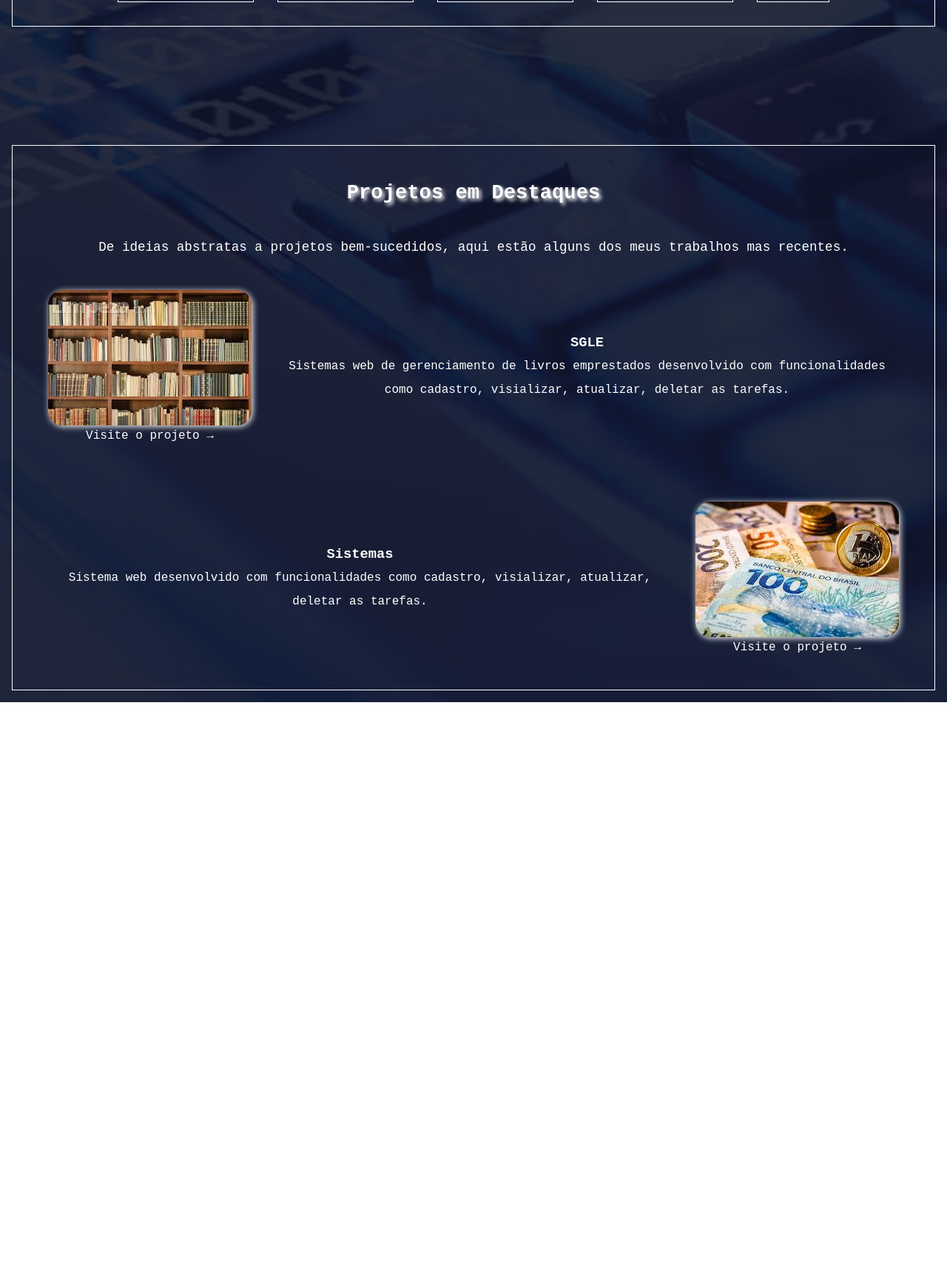
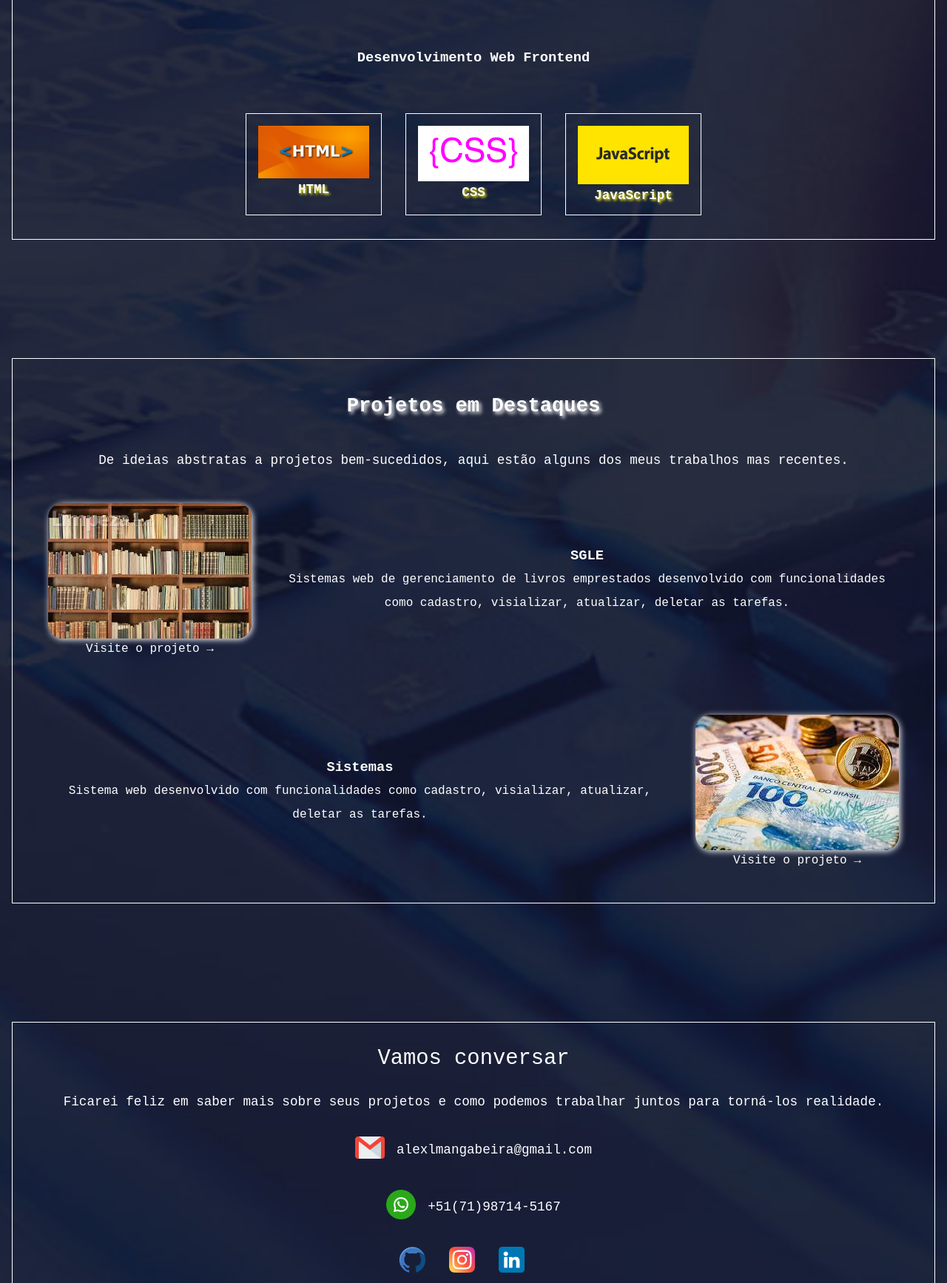
Before and after one commit to Allex-Lima/Allex-Lima.github.io, a plain HTML site: page index.html in a window 1280 px wide. Shown: the part 2103-3837 px from the top of the page at 74% size. Before the commit the page ends 3052 px from the top, so only its background shows below. Drawn offline with nearby package versions, Linux system fonts and the light colour scheme.

Commit message:
Feat: Footer | Skills

```diff
--- /dev/null
+++ b/css/footer.css
@@ -0,0 +1,98 @@
+.contacts {
+    display: flex;
+    justify-content: space-between;
+    gap: 4rem;
+    scroll-margin-top: 7rem;
+    color: white;
+    border: 1px solid white;
+    margin: 10rem 1rem 1rem 1rem;
+}
+
+.contact-content {
+    /* background-color: red; */
+    margin: auto;
+}
+
+.contact-content .title-text span {
+    display: flex;
+    justify-content: center;
+
+}
+
+.contact-content .title-text .one {
+    /* background-color: aliceblue; */
+    font-size: 1.8rem;
+    margin: 2rem;
+
+}
+
+.contact-content .title-text .two {
+    font-size: 1.1rem;
+    margin: 2rem;
+
+}
+
+.contact-content .contact-info span {
+    display: flex;
+    justify-content: center;
+    margin-bottom: 2rem;
+    font-size: 1.1rem;
+}
+
+.contact-content .contact-info .whatsapp img{
+    width: 40px;
+}
+
+.contact-content .contact-info .whatsapp {
+    display: flex;
+    align-items: center;
+}
+
+.contact-content .contact-info .whatsapp a{
+    margin-right: 1rem;
+}
+.contact-content .icons a img  {
+    width: 35px;
+}
+
+.contact-content .icons  {
+    display: flex;
+    justify-content: center;
+}
+
+.contact-content .icons  a {
+    margin-right: 2rem;
+}
+
+.contact-content .copy {
+    display: flex;
+    justify-content: center;
+    margin: 2rem 0 2rem 0;
+}
+
+@media only screen and (max-width: 800px) {
+
+    .contact-content .title-text span {
+        display: flex;
+        justify-content: center;
+        text-align: center;
+    }
+
+    .contact-content .title-text .two {
+        text-align: justify;
+        line-height: 1.5rem;
+        font-size: 1rem;
+    }
+
+    .contact-content .contact-info .whatsapp {
+        display: block;
+        align-items: center;
+        text-align: center;
+        justify-content: space-between;
+
+    }
+
+    .contact-content .copy {
+        text-align: center;
+    }
+}
--- a/css/skills.css
+++ b/css/skills.css
@@ -72,6 +72,7 @@
 
     .skills .skills_content .description {
         /* border: 1px solid white; */
+        width: 85%;
         margin: 0.5rem;
         text-align: justify;
         font-size: 1rem;
--- a/css/style.css
+++ b/css/style.css
@@ -4,3 +4,4 @@
 @import './about.css';
 @import './skills.css';
 @import './projects.css';
+@import './footer.css';
--- a/index.html
+++ b/index.html
@@ -28,7 +28,7 @@
                             <li><a href="#about">Sobre</a></li>
                             <li><a href="#skills">habilidades</a></li>
                             <li><a href="#projects">Projetos</a></li>
-                            <li><a href="#">Contatos</a></li>
+                            <li><a href="#contacts">Contatos</a></li>
                         </ul>
                     </div>
                 </li>
@@ -58,8 +58,7 @@
             <p>
                 Sou um entusiasta da tecnologia, apaixonado por futebol, praias, jogos, viagens e por uma boa leitura.
                 Sempre busco explorar novas oportunidades e experiências em cada uma dessas áreas. Acredito que minha
-                combinação de habilidades pessoais (<i>forte capacidade de comunicação, perseverança, proativo, apreço pelo trabalho em equipe, autocontrole emocional, resolução de problemas, gestão do tempo e adaptabilidade. Além disso, sou autodidata e estou constantemente buscando aprender e aprimorar minhas habilidades, seja por meio de cursos, leituras ou experiências práticas. Estou sempre aberto a novos conhecimentos e desafios, buscando me desenvolver de forma contínua e constante.</i>) e <a href="#skills">habilidades
-                    técnicas</a>, enriquecendo minha vida pessoal e profissional.
+                combinação de habilidades pessoais (<i>forte capacidade de comunicação, perseverança, proativo, apreço pelo trabalho em equipe, autocontrole emocional, resolução de problemas, gestão do tempo e adaptabilidade. Além disso, sou autodidata e estou constantemente buscando aprender e aprimorar minhas habilidades, seja por meio de cursos, leituras ou experiências práticas. Estou sempre aberto a novos conhecimentos e desafios, buscando me desenvolver de forma contínua e constante.</i>) e <a href="#skills">técnicas</a>, enriquecendo minha vida pessoal e profissional.
             </p>
         </div>
         <div class="about_right">
@@ -136,6 +135,28 @@
                     </figure>
                 </div>
             </div>
+            <!-- Teste -->
+            <h3>Desenvolvimento Web Frontend</h3>
+            <div class="container">
+                <div class="image_container">
+                    <figure>
+                        <img src="./img/icon/HTML.png" alt="Expressjs">
+                        <figcaption>HTML</figcaption>
+                    </figure>
+                </div>
+                <div class="image_container">
+                    <figure>
+                        <img src="./img/icon/css.png" alt="nodejs">
+                        <figcaption>CSS</figcaption>
+                    </figure>
+                </div>
+                <div class="image_container">
+                    <figure>
+                        <img src="./img/icon/JavaScript.jpg" alt="nodejs">
+                        <figcaption>JavaScript</figcaption>
+                    </figure>
+                </div>
+            </div>
 
 
 
@@ -189,6 +210,46 @@
             </div>
         </div>
     </section>
+    <!-- contatos -->
+    <footer id="contacts" class="contacts">
+        <div class="contact-content">
+            <div class="title-text">
+                <span class="one">Vamos conversar</span>
+                <span class="two">Ficarei feliz em saber mais sobre seus projetos e como podemos trabalhar juntos para torná-los realidade.
+                </span>
+            </div>
+            <div class="contact-info">
+                <span class="whatsapp">
+                    <a href="https://web.whatsapp.com/">
+                        <img src="./img/icon/gmail.png" alt="github">
+                    </a>
+                    <p>alexlmangabeira@gmail.com</p>
+                </span>
+                <span class="whatsapp">
+                    <a href="https://web.whatsapp.com/">
+                        <img src="./img/icon/whatsapp.png" alt="github">
+                    </a>
+                    <p>+51(71)98714-5167</p>
+                </span>
+            </div>
+            <div class="icons">
+                <a href="https://github.com/Allex-Lima">
+                    <img src="./img/icon/github.png" alt="github">
+                </a>
+                <a href="https://www.instagram.com/">
+                    <img src="./img/icon/instagram.png" alt="instagram">
+                </a>
+                <a href="https://www.linkedin.com/in/alexandro-lm-developer/">
+                    <img src="./img/icon/linkedin.png" alt="linkedin">
+                </a>
+            </div>
+            <div class="copy">
+                <p>
+                    &copy; 2024 Alexandro. Todos os direitos reservados.
+                </p>
+            </div>
+        </div>
+    </footer>
 
 
     <script src="./script/script.js"></script>
```
Also changed, not shown: img/icon/HTML.png (added), img/icon/css.png (added), img/icon/github.png (added), img/icon/gmail.png (added), img/icon/instagram.png (added), img/icon/linkedin.png (added), img/icon/whatsapp.png (added).
